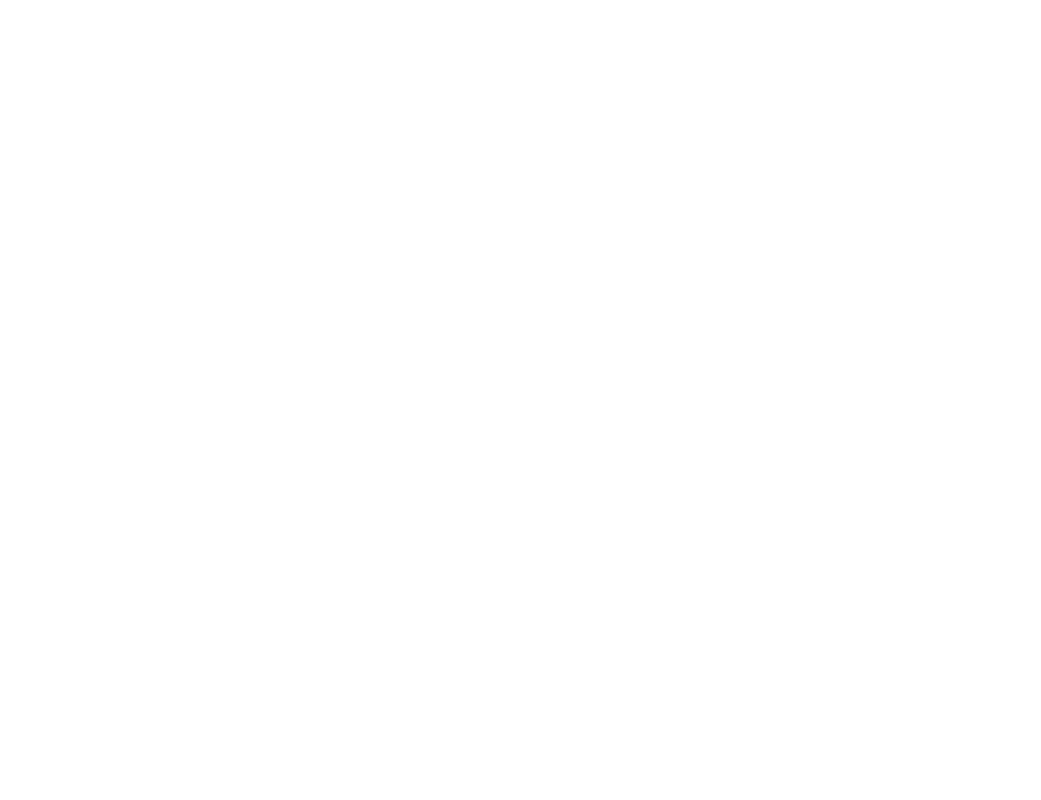
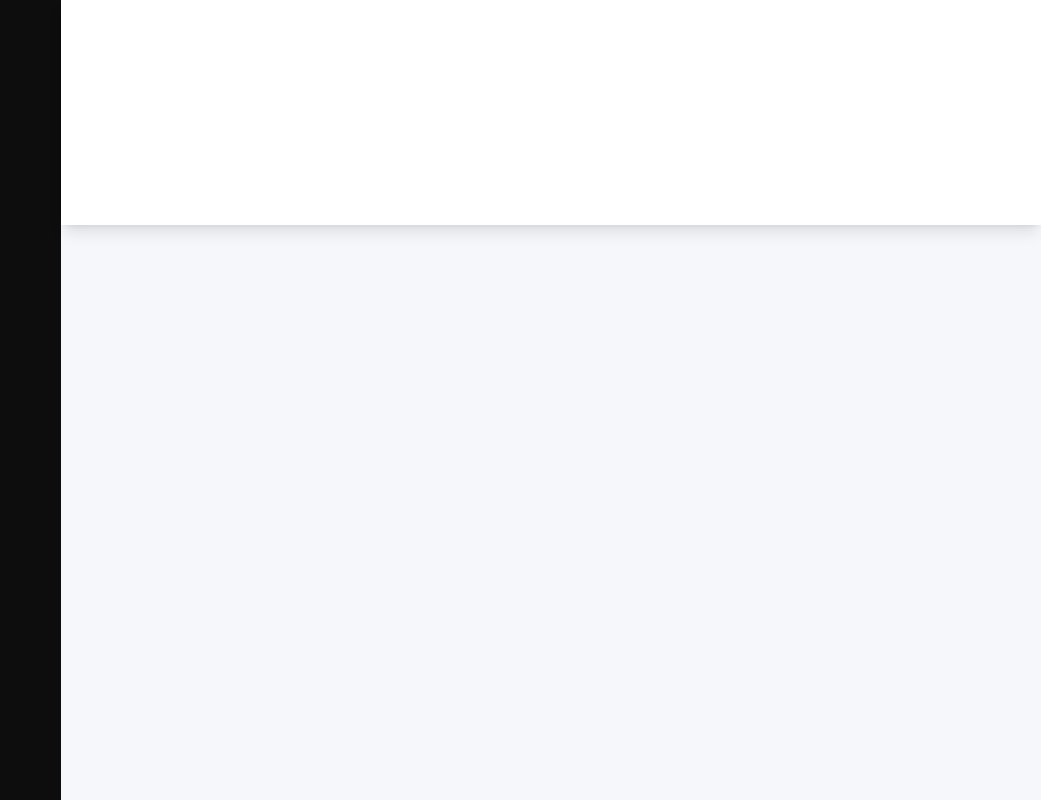
Before and after one commit to MahmoodElsaayed/Admin-Dashboard, a plain HTML site: page index.html in a window 1280 px wide. Shown: the whole page, without its empty margins (239-1280 px from the left). Drawn offline with Linux system fonts and the light colour scheme.

Commit message:
Implement the page sections layout

```diff
--- a/index.html
+++ b/index.html
@@ -10,7 +10,11 @@
 </head>
 
 <body>
-
+    <div class="container">
+        <div class="header"></div>
+        <div class="sidebar"></div>
+        <div class="main"></div>
+    </div>
 </body>
 
 </html>
--- a/style.css
+++ b/style.css
@@ -48,3 +48,30 @@
     font-size: 62.5%;
     font-family: "Rubik", system-ui, -apple-system, BlinkMacSystemFont, 'Segoe UI', Oxygen, Ubuntu, Cantarell, 'Open Sans', 'Helvetica Neue', sans-serif;
 }
+
+.container {
+    display: grid;
+    grid-template: 225px 1fr / 300px 1fr;
+    grid-template-areas:
+        "sidebar header"
+        "sidebar main";
+    width: 100%;
+    height: 100%;
+}
+
+.header {
+    grid-area: header;
+    background-color: var(--white, #ffffffed);
+    box-shadow: var(--shadow-1);
+    z-index: 3;
+}
+
+.sidebar {
+    grid-area: sidebar;
+    background-color: var(--black, #000000f2);
+}
+
+.main {
+    grid-area: main;
+    background-color: var(--faint-blue, #f6f7fb);
+}
```
